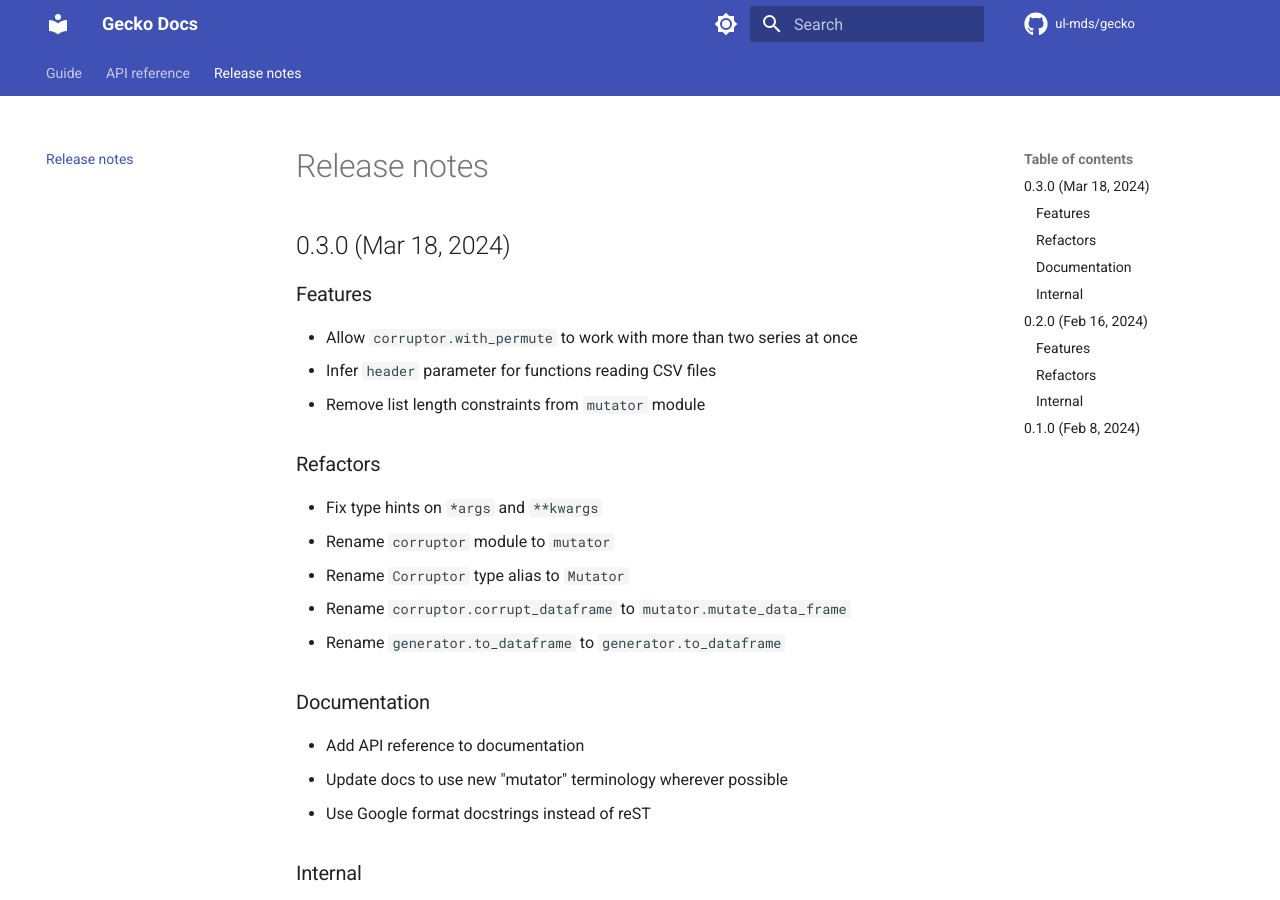
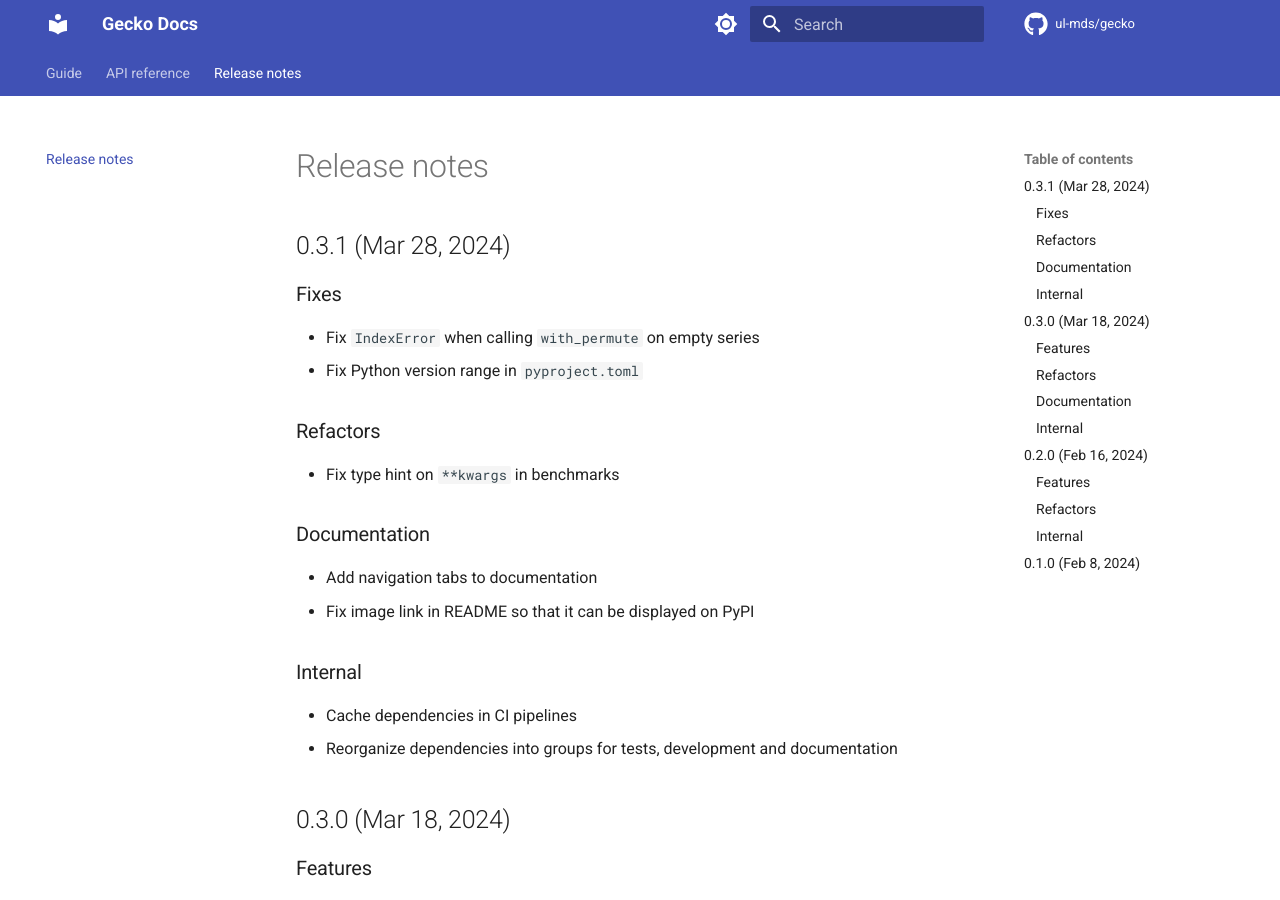
Before and after one commit to ul-mds/gecko, an MkDocs documentation site: the page built from docs/release-notes.md, in a window 1280 px wide and 900 px high. Built offline with MkDocs 1.6.1 and Material for MkDocs 9.7.7, drawn with Linux system fonts in a browser that asks for light colours; comment, search, counter and statistics services are not loaded.

Commit message:
Add 0.3.1 release notes to docs

```diff
--- a/docs/release-notes.md
+++ b/docs/release-notes.md
@@ -1,4 +1,25 @@
 # Release notes
+
+## 0.3.1 (Mar 28, 2024)
+
+### Fixes
+
+- Fix `IndexError` when calling `with_permute` on empty series
+- Fix Python version range in `pyproject.toml`
+
+### Refactors
+
+- Fix type hint on `**kwargs` in benchmarks
+
+### Documentation
+
+- Add navigation tabs to documentation
+- Fix image link in README so that it can be displayed on PyPI
+
+### Internal
+
+- Cache dependencies in CI pipelines
+- Reorganize dependencies into groups for tests, development and documentation
 
 ## 0.3.0 (Mar 18, 2024)
 
```
